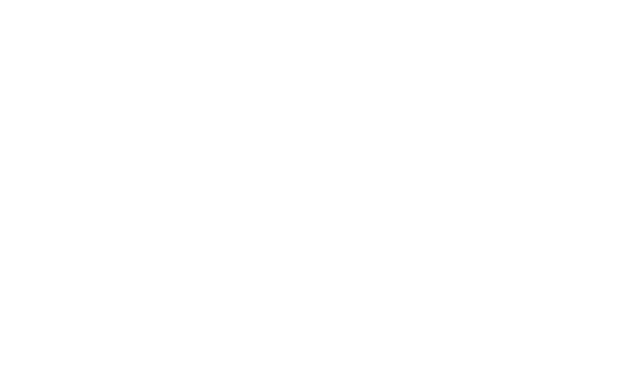
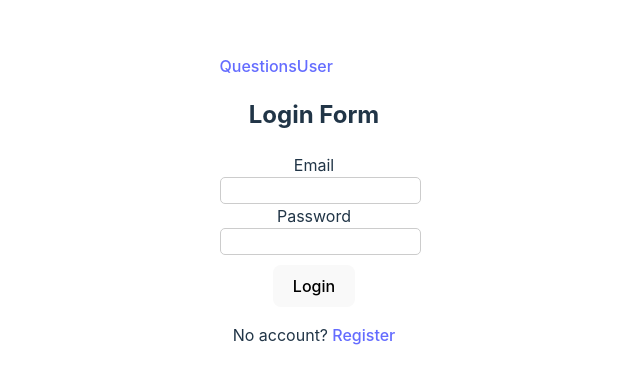
Before and after one commit to CS3219-AY2324S1/ay2324s1-course-assessment-g31, a React (Vite) app in the folder frontend/: page /user/login in a window 1280 px wide. Before the commit this address had no page. Shown: the part 192-576 px from the top of the page, without its empty margins (326-966 px from the left). Built offline with nearby package versions, Linux system fonts and the light colour scheme.

Commit message:
add navbar, update routing

```diff
--- a/frontend/src/App.tsx
+++ b/frontend/src/App.tsx
@@ -1,21 +1,34 @@
-import { BrowserRouter as Router, Route, Routes } from "react-router-dom";
+import {
+  Route,
+  createBrowserRouter,
+  createRoutesFromElements,
+  RouterProvider,
+} from "react-router-dom";
 import QuestionsPage from "./pages/QuestionsPage/QuestionsPage";
 import RegisterPage from "./pages/RegisterPage/RegisterPage";
 import LoginPage from "./pages/LoginPage/LoginPage";
 import ProfilePage from "./pages/ProfilePage/ProfilePage";
+import Layout from "./pages/Layout/Layout";
 
+const router = createBrowserRouter(
+  createRoutesFromElements(
+    <Route path="/" element={<Layout />}>
+      <Route path="questions">
+        <Route index element={<QuestionsPage />} />
+      </Route>
+      <Route path="user">
+        <Route path="register" element={<RegisterPage />} />
+        <Route path="login" element={<LoginPage />} />
+        <Route path="profile" element={<ProfilePage />} />
+      </Route>
+      ~
+    </Route>,
+  ),
+);
+
+// TODO rename to routes and use createBrowserRouter from react-router-dom v6
 function App() {
-  return (
-    <Router>
-      <Routes>
-        <Route path="/questions" element={<QuestionsPage />} />
-        <Route path="/register" element={<RegisterPage />} />
-        <Route path="/login" element={<LoginPage />} />
-        <Route path="/profile" element={<ProfilePage />} />
-        {/* Add more routes as needed */}
-      </Routes>
-    </Router>
-  );
+  return <RouterProvider router={router} />;
 }
 
 export default App;
--- /dev/null
+++ b/frontend/src/pages/Layout/Layout.tsx
@@ -0,0 +1,11 @@
+import { Outlet } from "react-router";
+import NavBar from "./components/NavBar";
+
+export default function Layout() {
+  return (
+    <div>
+      <NavBar />
+      <Outlet />
+    </div>
+  );
+}
--- /dev/null
+++ b/frontend/src/pages/Layout/components/NavBar.tsx
@@ -0,0 +1,12 @@
+import { Link } from "react-router-dom";
+
+export default function NavBar() {
+  return (
+    <div>
+      <nav>
+        <Link to="/questions">Questions</Link>
+        <Link to="/user/login">User</Link>
+      </nav>
+    </div>
+  );
+}
--- a/frontend/src/pages/LoginPage/components/LoginForm.tsx
+++ b/frontend/src/pages/LoginPage/components/LoginForm.tsx
@@ -41,7 +41,7 @@ export default function LoginForm() {
       } else {
         console.log("Successfully logged in:", formData);
         setMessage("Successfully logged in"); // Set the success message
-        navigate(`/profile?userId=${data.user_id}`);
+        navigate(`/user/profile?userId=${data.user_id}`);
       }
     } catch (err: any) {
       console.error("Network error:", err.message);
@@ -84,7 +84,7 @@ export default function LoginForm() {
           {message && <p>{message}</p>}
         </div>
         <p>
-          No account?<Link to="/register"> Register</Link>
+          No account?<Link to="/user/register"> Register</Link>
         </p>
       </form>
     </div>
--- a/frontend/src/pages/ProfilePage/components/DeleteProfileModal.tsx
+++ b/frontend/src/pages/ProfilePage/components/DeleteProfileModal.tsx
@@ -26,7 +26,7 @@ export default function DeleteProfileModal({
 
       if (response.ok) {
         // Account deletion was successful
-        navigate("/login");
+        navigate("/user/login");
       } else {
         // Account deletion failed
         const data = await response.json();
--- a/frontend/src/pages/RegisterPage/components/RegisterForm.tsx
+++ b/frontend/src/pages/RegisterPage/components/RegisterForm.tsx
@@ -118,7 +118,7 @@ export default function RegisterForm() {
           {message && <p>{message}</p>}
         </div>
         <p>
-          Already have an account?<Link to="/login"> Login</Link>
+          Already have an account?<Link to="/user/login"> Login</Link>
         </p>
       </form>
     </div>
```
